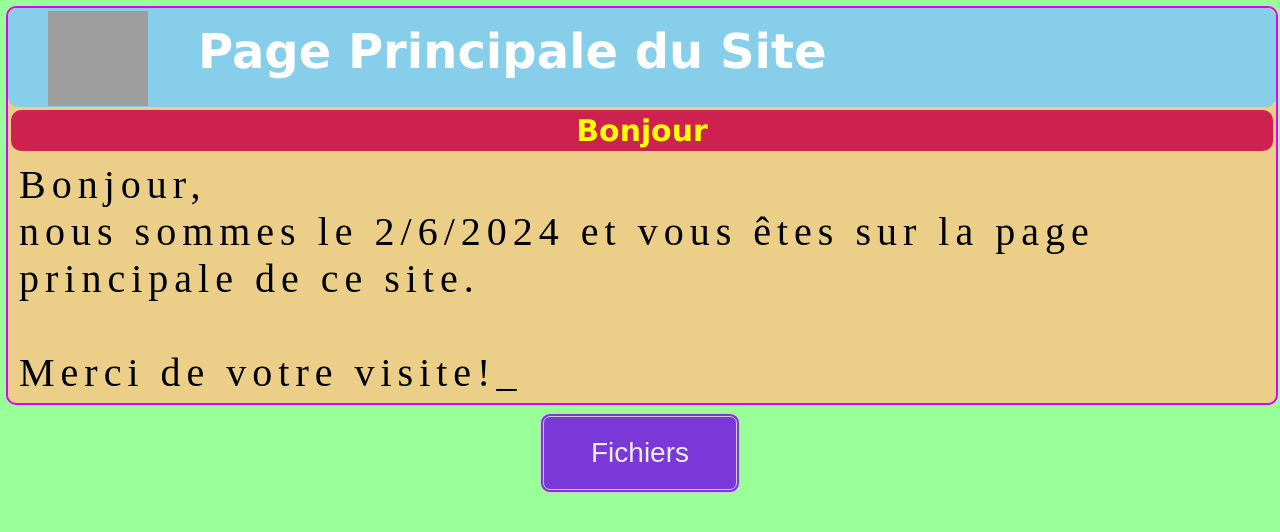
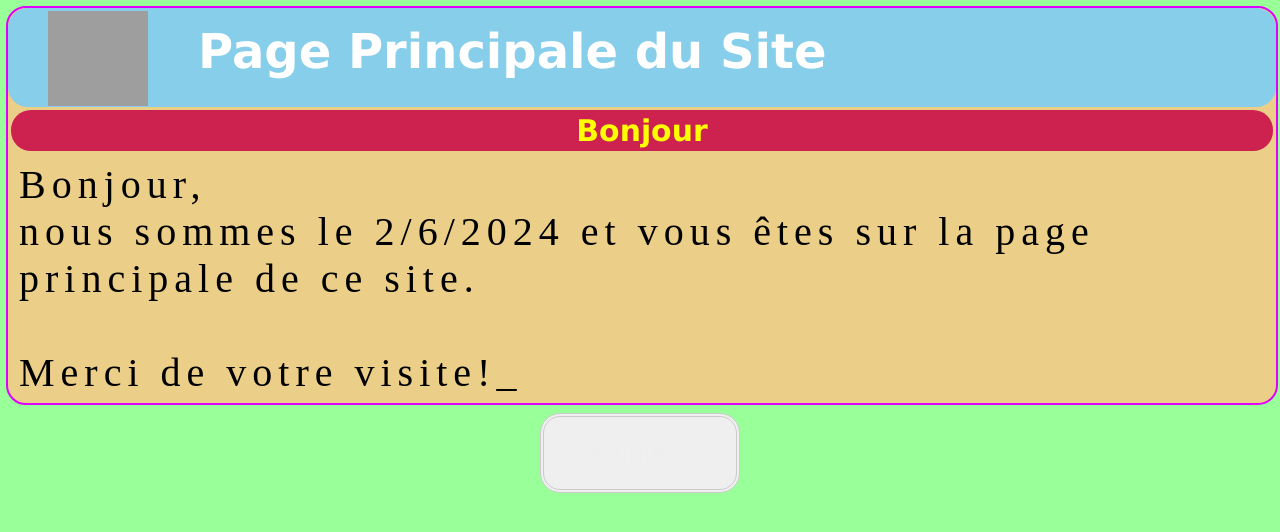
Before and after one commit to AstralArchitect/AstralArchitect.github.io, a PHP site: page /home/index-pc.html in a window 1280 px wide. Shown: the top 532 px of the page. Run offline with PHP 8.4, Linux system fonts and the light colour scheme; grey boxes are pictures that could not be loaded.

Commit message:
Update feuille.css

```diff
--- a/assets/start/feuille.css
+++ b/assets/start/feuille.css
@@ -14,7 +14,7 @@
   }
 
   div.main_page {
-    border-radius: 10px;
+    border-radius: 20px;
     position: relative;
     display: table;
 
@@ -42,7 +42,7 @@
   }
 
   div.page_header {
-    border-radius: 10px;
+    border-radius: 20px;
     height: 99px;
     width: 100%;
 
@@ -50,7 +50,7 @@
   }
 
   div.page_header span {
-    border-radius: 10px;
+    border-radius: 20px;
     margin: 15px 0px 0px 50px;
 
     font-size: 180%;
@@ -130,6 +130,7 @@
   }
 
   div.section_header {
+    border-radius: 20px;
     padding: 3px 6px 3px 6px;
 
     background-color: #8E9CB2;
@@ -141,7 +142,7 @@
   }
 
   div.section_header_red {
-    border-radius: 10px;
+    border-radius: 20px;
     background-color: #CD214F;
   }
 
@@ -192,8 +193,8 @@
 }
 button {
         display: inline-block;
-        background-color: #7b38d8;
-        border-radius: 10px;
+        background-color: #;
+        border-radius: 20px;
         border: 4px double #cccccc;
         color: #eeeeee;
         text-align: center;
```
